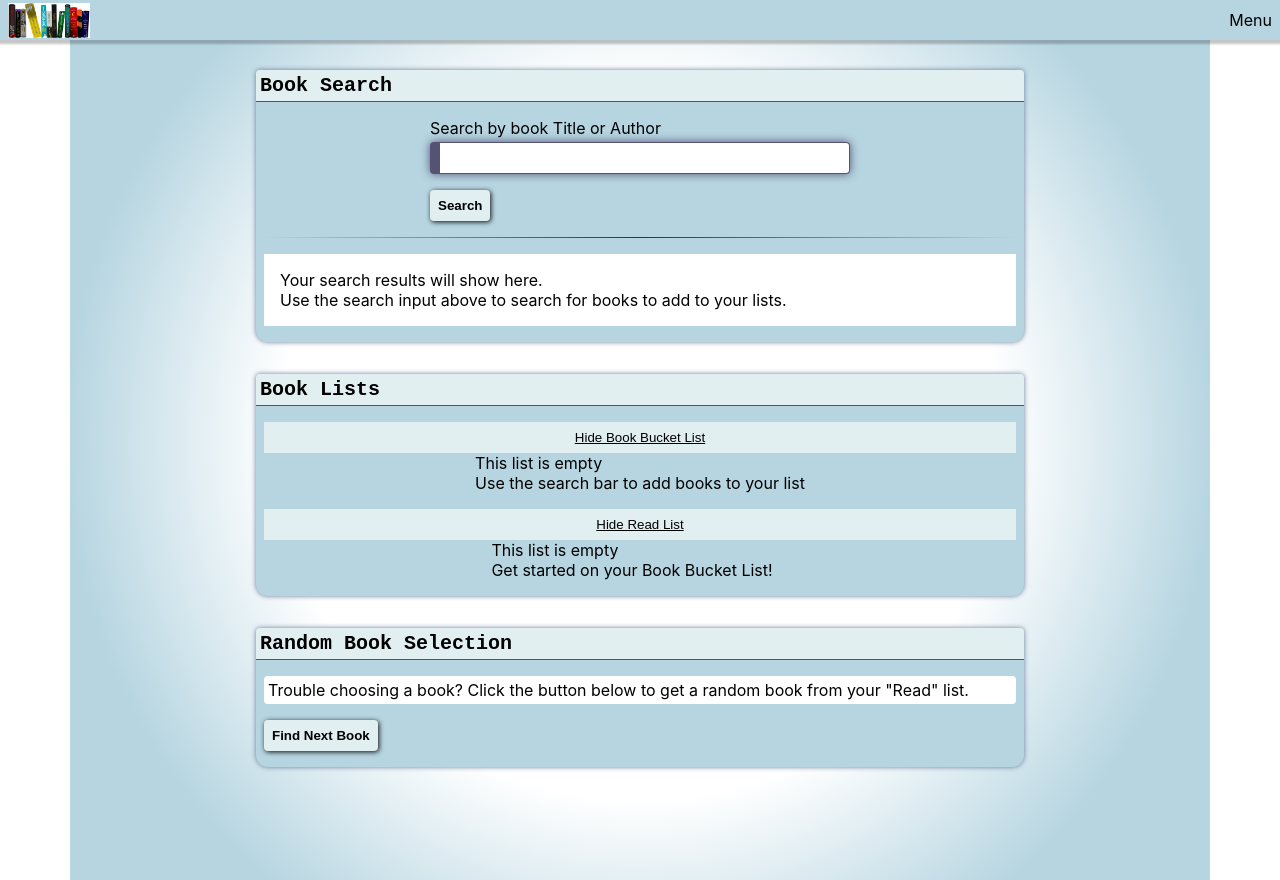
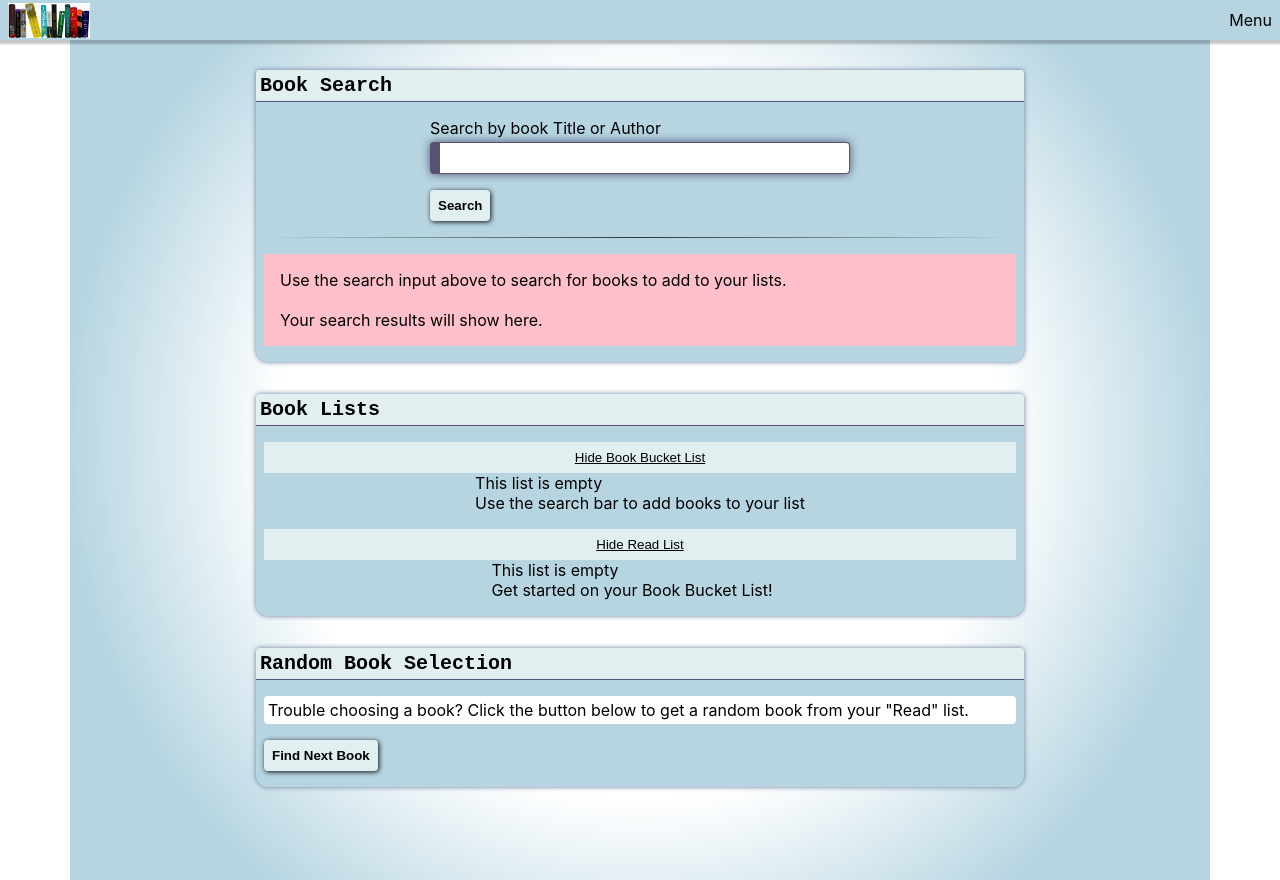
Before and after one commit to ElizabethClohosey/Book-club, a React (Create React App) app: page / in a window 1280 px wide. Built offline with nearby package versions, Linux system fonts and the light colour scheme.

Commit message:
added more style

```diff
--- a/src/App.css
+++ b/src/App.css
@@ -70,8 +70,9 @@ footer {
   margin-top: 1rem;
 }
 
-.search-results-wrapper {
+.list-wrapper {
   background: white;
+  background: pink;
   padding: 1rem;
 }
 
--- a/src/assets/style/typography.css
+++ b/src/assets/style/typography.css
@@ -1,16 +1,40 @@
+h1,
+h2,
+h3,
+h4,
+h5,
+h6,
+p {
+  margin: 0;
+}
+
+p {
+  margin: 0;
+  font-size: .75rem;
+}
 
 h2 {
   background: var(--light);
-  font-family:monospace;
-  border-top-right-radius: .25rem;
-  border-top-left-radius: .25rem;
-  padding: .25rem;
+  font-family: monospace;
+  border-top-right-radius: 0.25rem;
+  border-top-left-radius: 0.25rem;
+  padding: 0.25rem;
   font-size: 1.25rem;
   margin: 0;
   color: black;
   border-bottom: 1px solid var(--purblue);
 }
 
-p {
-  margin: 0;
+h3 {
+  margin-bottom: 1rem;
+  text-decoration: underline;
+  font-size: 1rem;
 }
+
+
+
+@media screen and (min-width: 768px) {
+  p {
+    font-size: 1rem;
+  }
+}
--- a/src/components/pages/book-search.jsx
+++ b/src/components/pages/book-search.jsx
@@ -78,9 +78,9 @@ const BookSearch = ({
       </form>
       <hr className="dark" />
 
-      <div className="search-results-wrapper">
+      <div className="list-wrapper">
         {searchResults && Object.keys(searchResults).length > 0 ? (
-          <section>
+          <section className="search-results-section">
             <div className="list-instructions">
               <h3>Search Results</h3>
               <p>Page instructions will live here</p>
@@ -116,9 +116,10 @@ const BookSearch = ({
           </section>
         ) : (
           <p>
+            Use the search input above to search for books to add to your lists.
+            <br />
+            <br />
             Your search results will show here.
-            <br />
-            Use the search input above to search for books to add to your lists.
           </p>
         )}
       </div>
```
